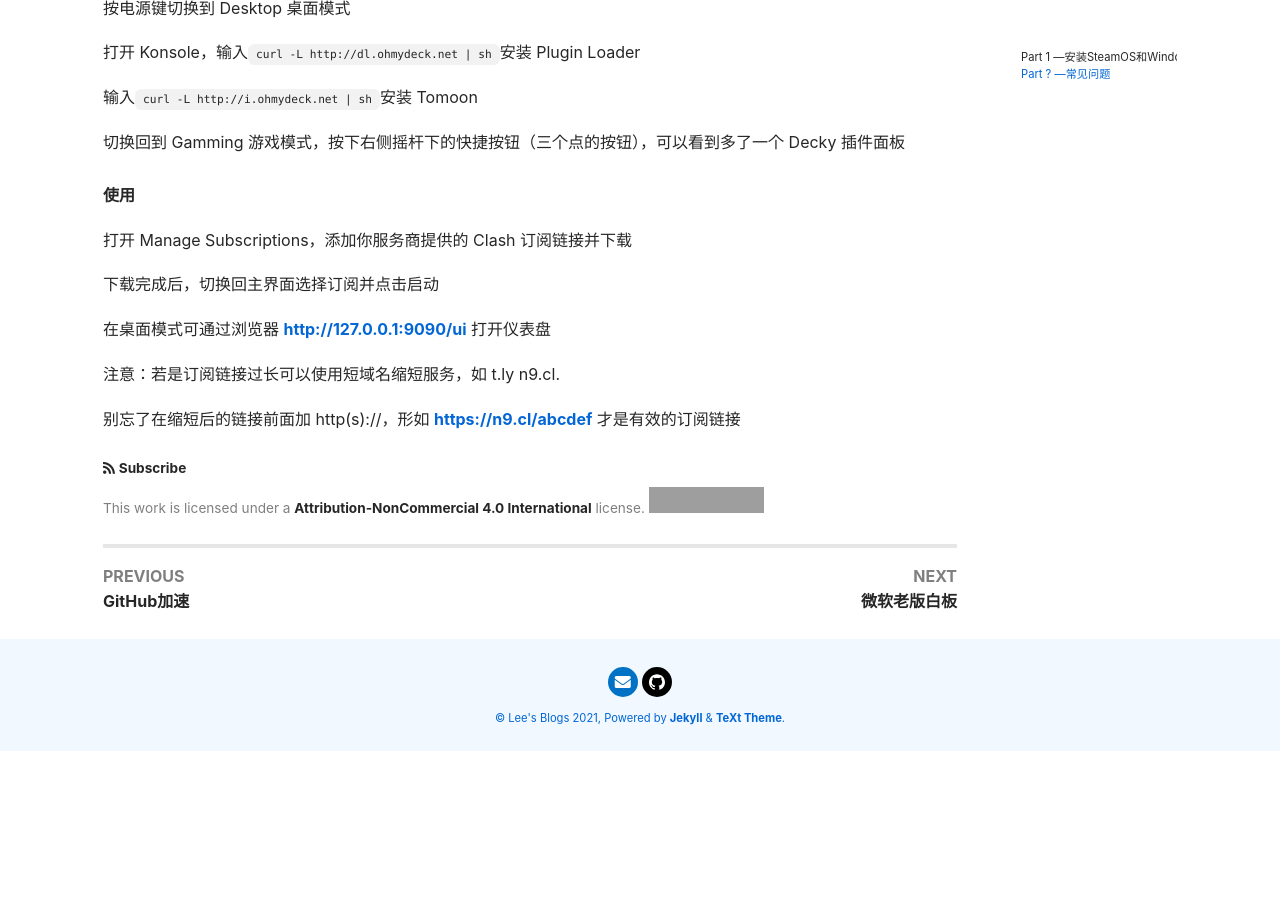
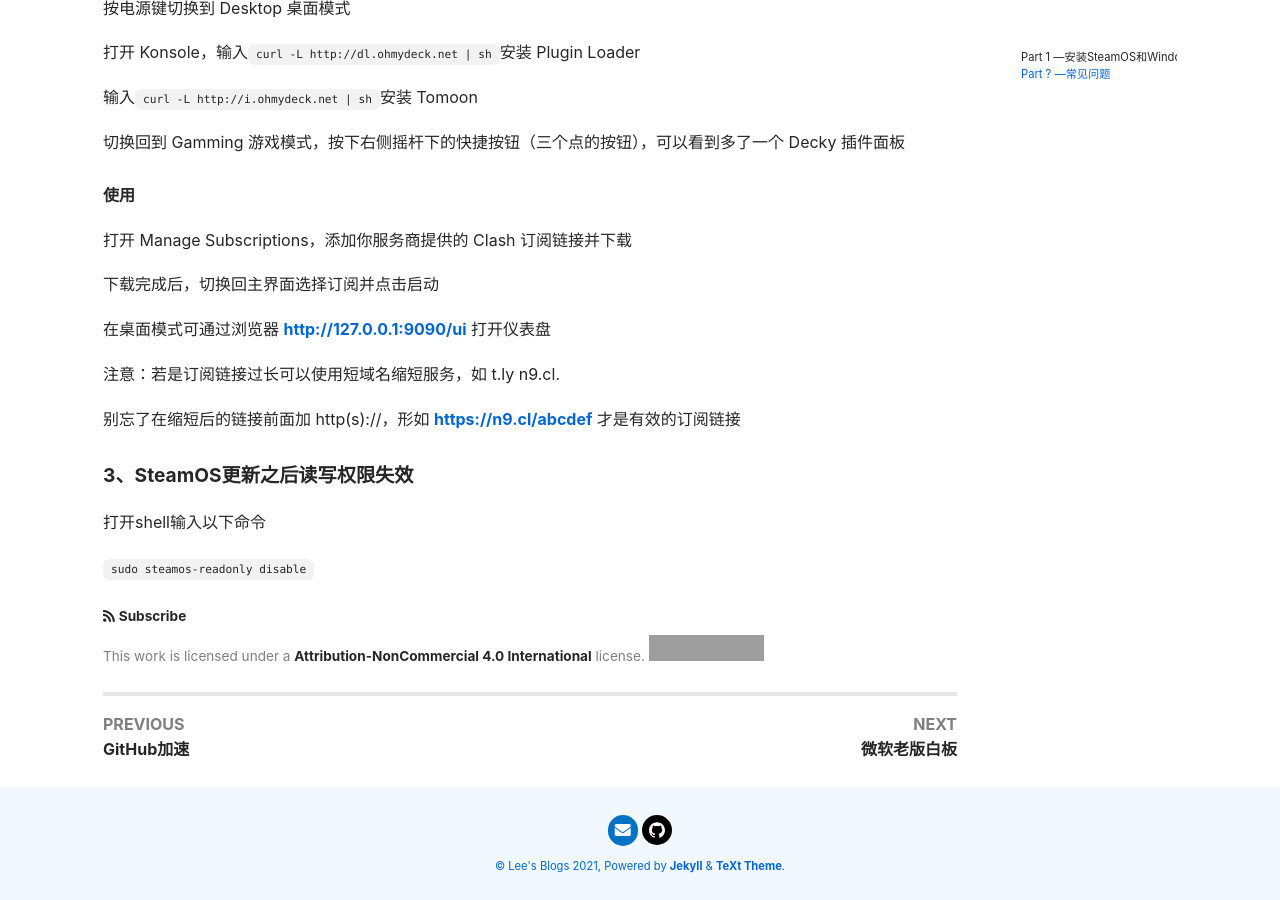
Before and after one commit to BugLeesir/bugleesir-blogs, a Jekyll site: the page built from _posts/2023-3-1-折腾SteamDeck---从入门到放弃.md, in a window 1280 px wide and 900 px high, scrolled down 999 px. Built offline with Jekyll 4.4.1, drawn with Linux system fonts in a browser that asks for light colours; nearby versions of some CDN libraries; comment, search, counter and statistics services are not loaded; before the commit the page ends 1750 px from its top, so only the background shows below that; grey boxes are pictures that could not be loaded.

Commit message:
update by bugleesir

```diff
--- a/_posts/2023-3-1-折腾SteamDeck---从入门到放弃.md
+++ b/_posts/2023-3-1-折腾SteamDeck---从入门到放弃.md
@@ -54,3 +54,9 @@ bcdedit /set {bootmgr} path %path%
 注意：若是订阅链接过长可以使用短域名缩短服务，如 t.ly n9.cl.
 
 别忘了在缩短后的链接前面加 http(s)://，形如 <https://n9.cl/abcdef> 才是有效的订阅链接
+
+#### 3、SteamOS更新之后读写权限失效
+
+打开shell输入以下命令
+
+`sudo steamos-readonly disable`
```
